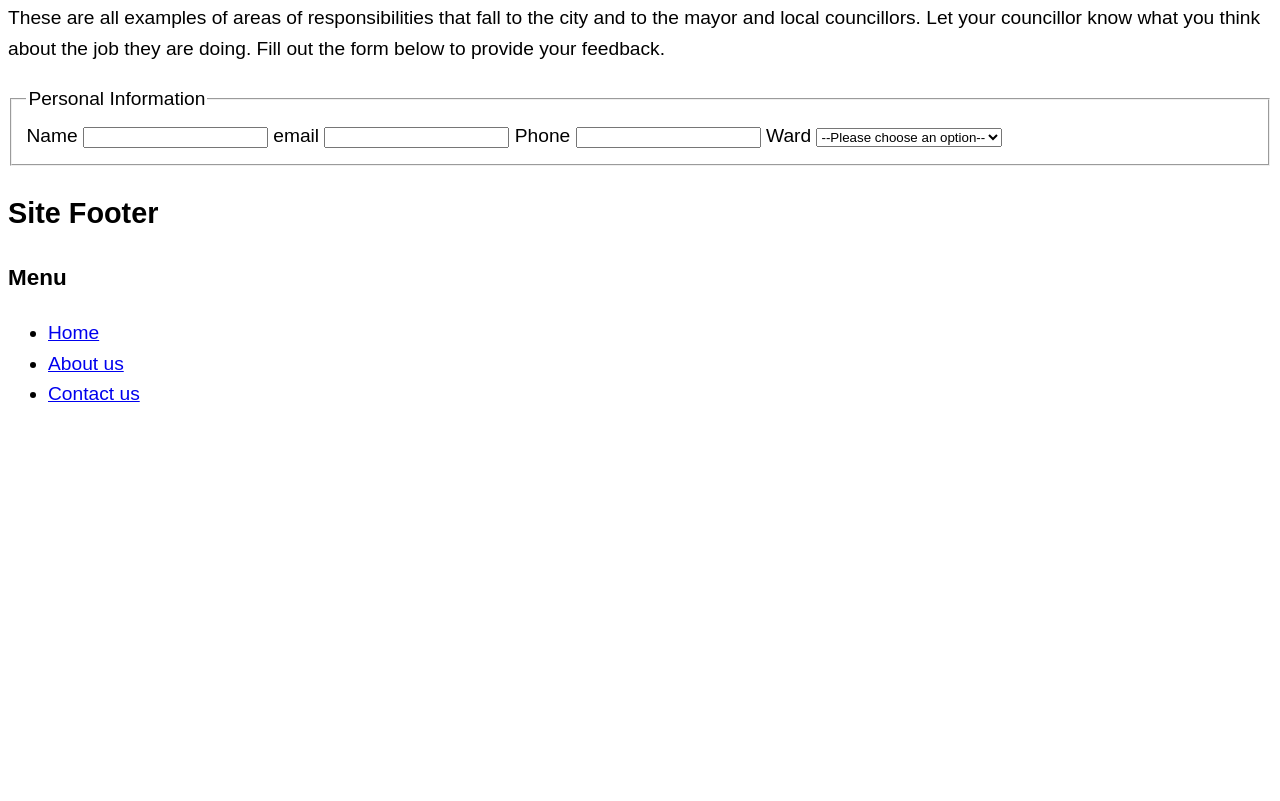
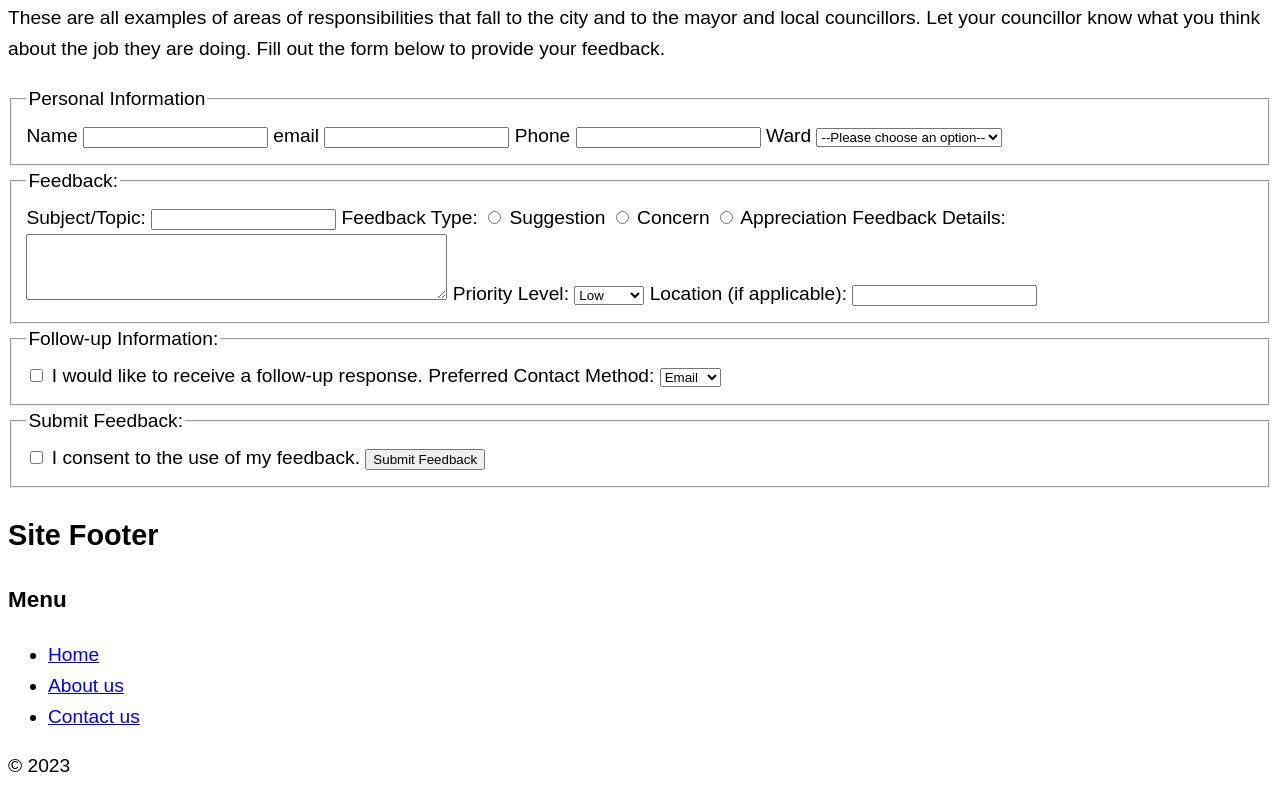
Before and after one commit to irm1005-itec1005-fall-2023/tutorial-exercise-02-juyugoodwin, a plain HTML site: page index.html in a window 1280 px wide. Shown: the part 4903-5704 px from the top of the page. Before the commit the page ends 5332 px from the top, so only its background shows below. Drawn offline with Linux system fonts and the light colour scheme.

Commit message:
Tutorial 2 completed

```diff
--- a/index.html
+++ b/index.html
@@ -323,6 +323,83 @@
     </fieldset>
     </section>
 
+          <fieldset>
+            <legend>Feedback:</legend>
+
+            <label for="topic">Subject/Topic:</label>
+            <input type="text" id="topic" name="topic" required />
+
+            <label>Feedback Type:</label>
+            <input
+              type="radio"
+              id="suggestion"
+              name="feedback_type"
+              value="suggestion"
+              required
+            />
+            <label for="suggestion">Suggestion</label>
+            <input
+              type="radio"
+              id="concern"
+              name="feedback_type"
+              value="concern"
+            />
+            <label for="concern">Concern</label>
+            <input
+              type="radio"
+              id="appreciation"
+              name="feedback_type"
+              value="appreciation"
+            />
+            <label for="appreciation">Appreciation</label>
+
+            <label for="feedback">Feedback Details:</label><br />
+            <textarea
+              id="feedback"
+              name="feedback"
+              rows="4"
+              cols="50"
+              required
+            ></textarea>
+
+            <label for="priority">Priority Level:</label>
+            <select id="priority" name="priority">
+              <option value="low">Low</option>
+              <option value="medium">Medium</option>
+              <option value="high">High</option>
+            </select>
+
+            <label for="location">Location (if applicable):</label>
+            <input type="text" id="location" name="location" />
+          </fieldset>
+
+          <fieldset>
+            <legend>Follow-up Information:</legend>
+
+            <input type="checkbox" id="followup" name="followup" value="yes" />
+            <label for="followup"
+              >I would like to receive a follow-up response.</label
+            >
+
+            <label for="contact_method">Preferred Contact Method:</label>
+            <select id="contact_method" name="contact_method">
+              <option value="email">Email</option>
+              <option value="phone">Phone</option>
+            </select>
+          </fieldset>
+
+          <fieldset>
+            <legend>Submit Feedback:</legend>
+
+            <input type="checkbox" id="consent" name="consent" required />
+            <label for="consent">I consent to the use of my feedback.</label>
+
+            <input type="submit" value="Submit Feedback" />
+          </fieldset>
+        </form>
+      </section>
+    </main>
+
     <footer>
       <h2>Site Footer</h2>
 
@@ -335,6 +412,7 @@
       </ul>
       </nav>
 
+      <p>© 2023</p>
     </footer>
   </body>
 </html>
```
